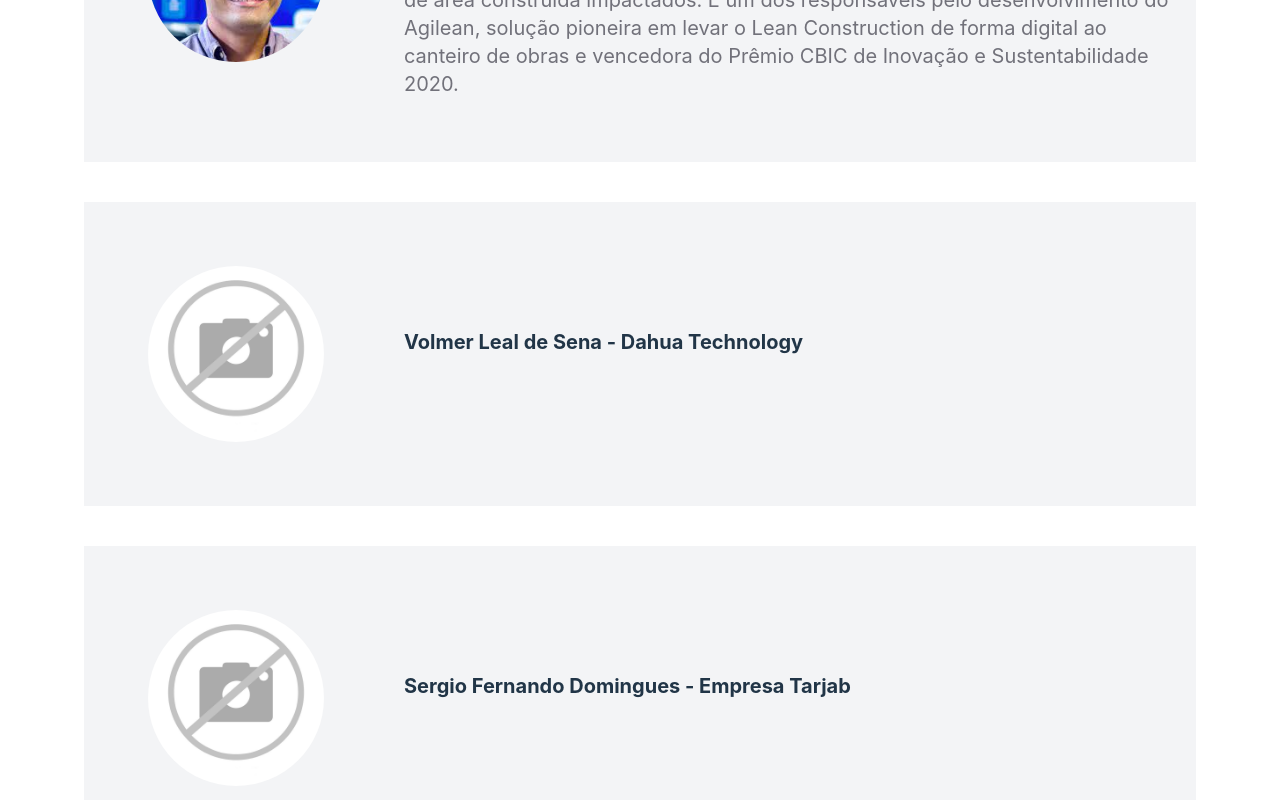
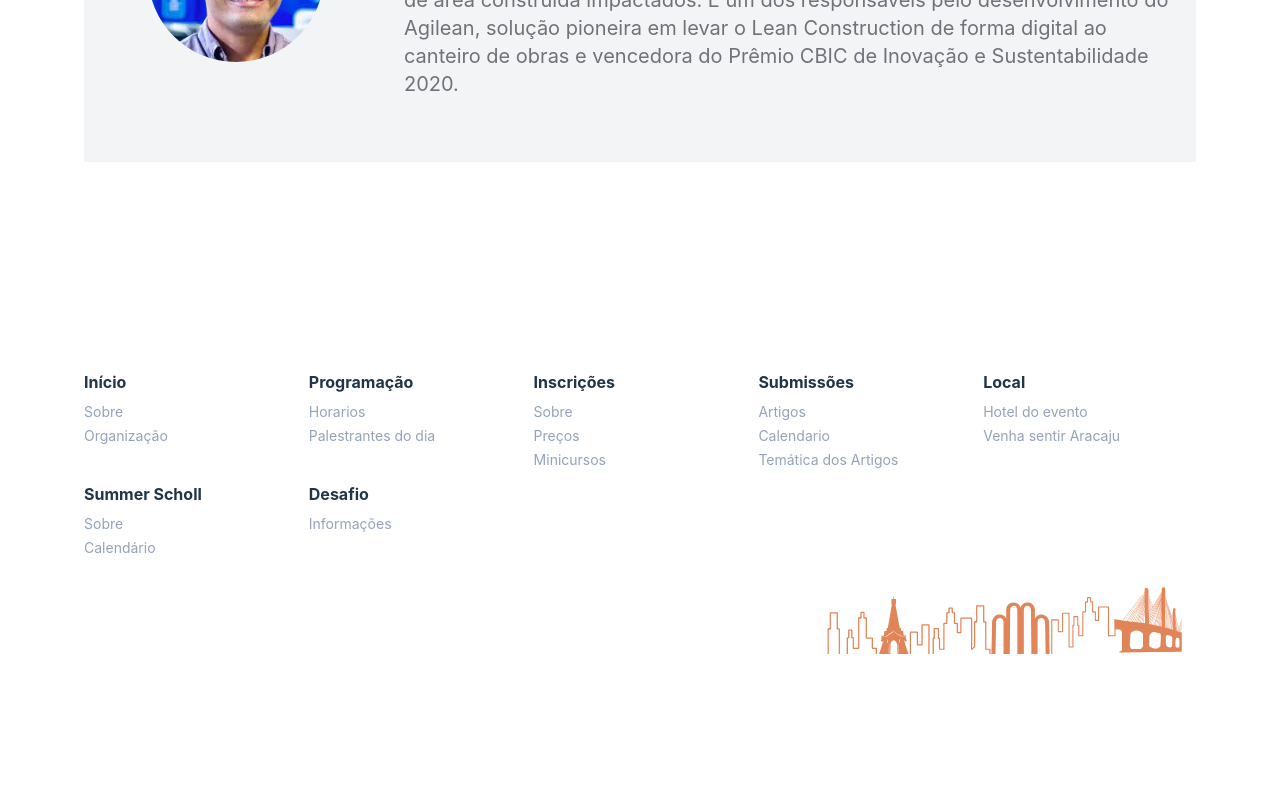
Before and after one commit to softeam-org/sibragecsbtic-web, a React (Vite) app: page /programacao in a window 1280 px wide. Shown: the part 6196-6996 px from the top of the page. After the commit the page ends 6850 px from the top, so only its background shows below. Built offline with nearby package versions, Linux system fonts and the light colour scheme; what tailwind-nord would draw is missing.

Commit message:
Volmer e Sergio removido dos palestrantes do dia

```diff
--- a/src/constants.js
+++ b/src/constants.js
@@ -222,14 +222,6 @@ export const dayData = {
         name: "André Quinderé - CEO AVAL Engenharia (Agilean)",
         photo: André_Quinderé,
         description:" CEO da Aval Tecnologia, engenheiro civil com pós-graduação em gestão de projetos e experiência em implantação de novas tecnologias e práticas do Lean Construction em diversos tipos de obra, totalizando mais de 3.000.000,00 de m² de área construída impactados. É um dos responsáveis pelo desenvolvimento do Agilean, solução pioneira em levar o Lean Construction de forma digital ao canteiro de obras e vencedora do Prêmio CBIC de Inovação e Sustentabilidade 2020."
-      },
-      {
-        name: "Volmer Leal de Sena - Dahua Technology",
-        photo: sem_foto,
-      },
-      {
-        name: "Sergio Fernando Domingues - Empresa Tarjab",
-        photo: sem_foto,
       },
 
     ]
```
